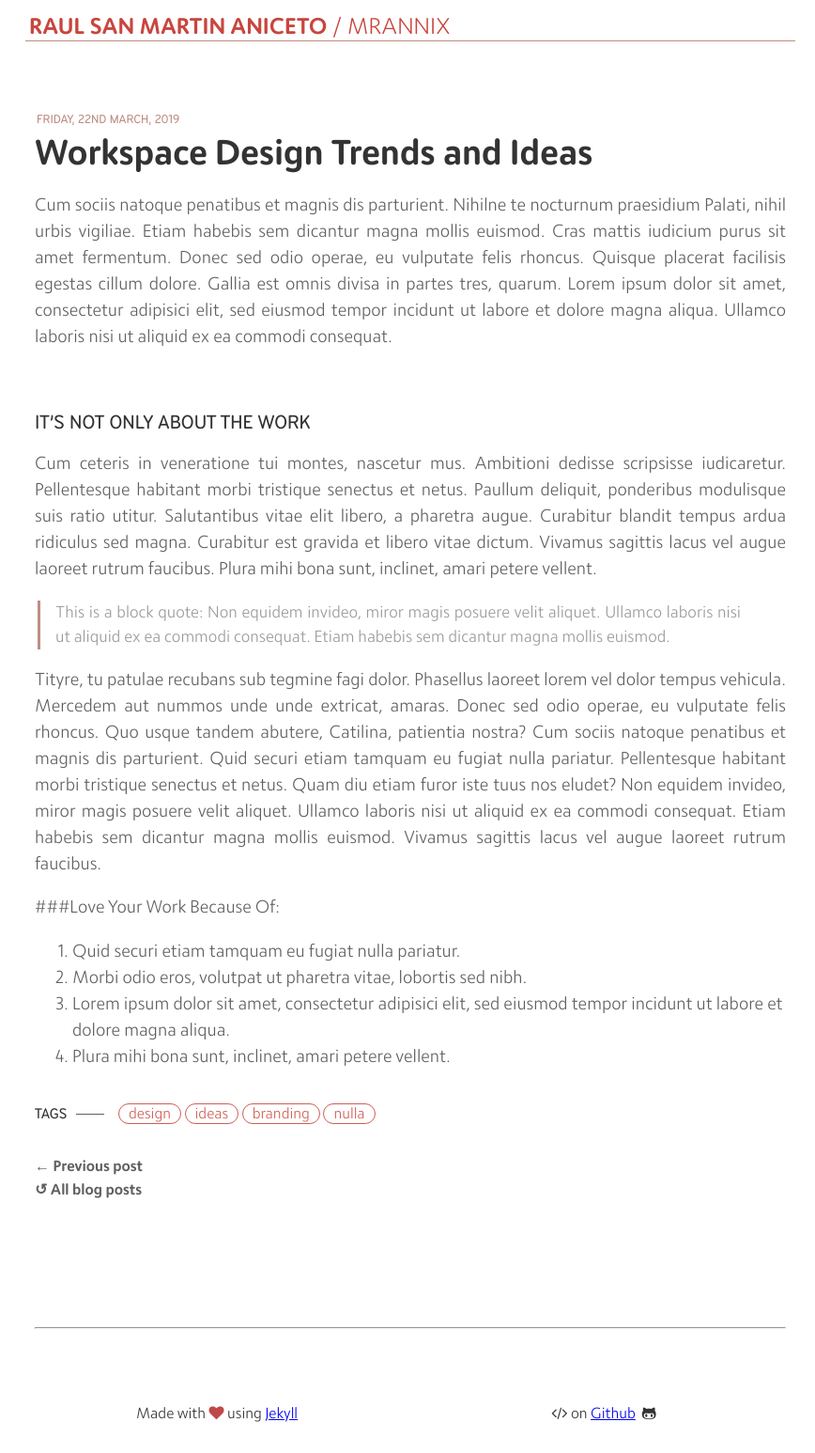
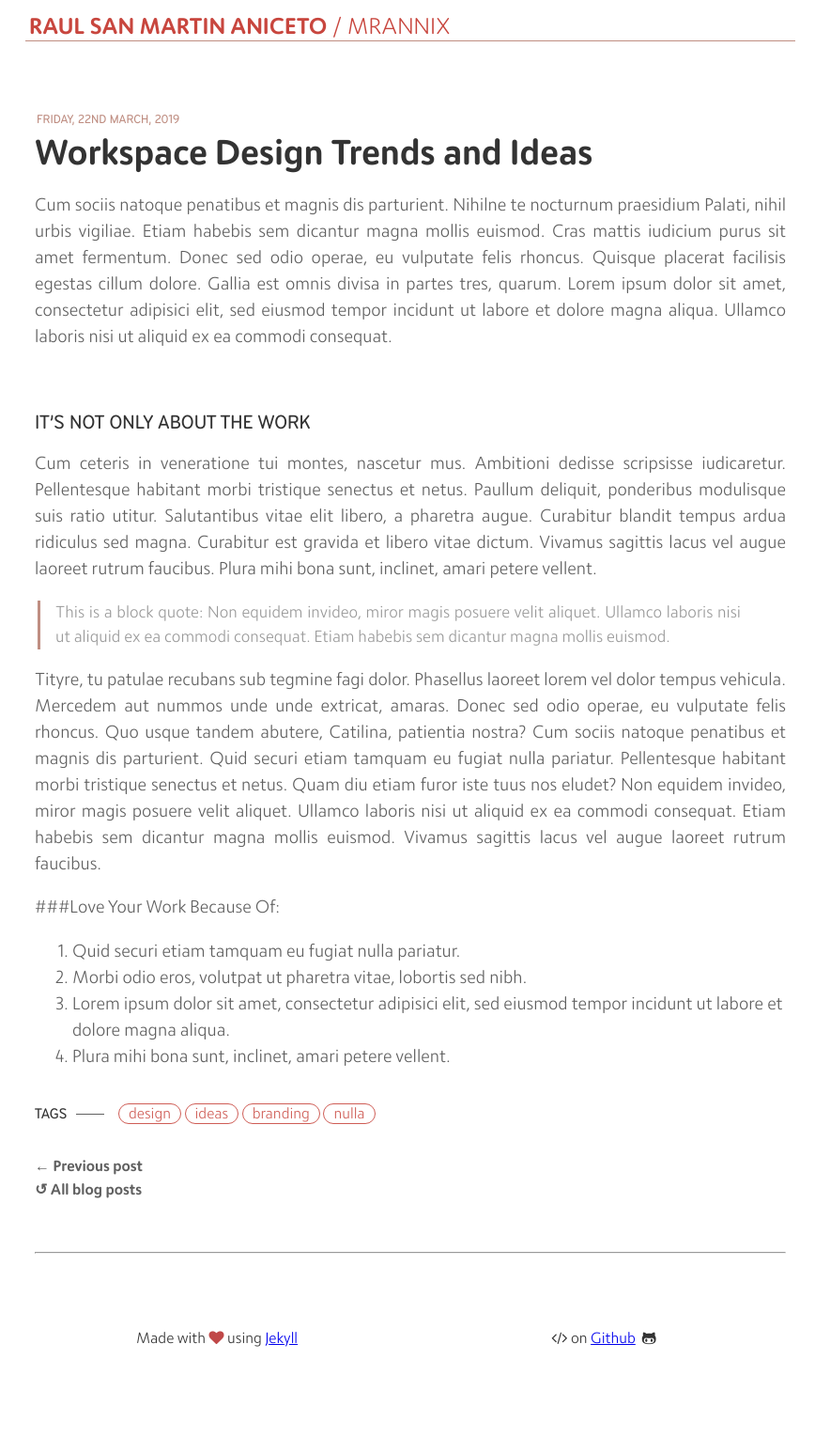
Before and after one commit to MrAnnix/MrAnnix.github.io, a Jekyll site: the page built from _posts/2019-03-22-workspace-design-trends-and-ideas.md, in a window 1280 px wide. Shown: the whole page at 94% size, without its empty margins (203-1071 px from the left). Built offline with Jekyll 4.4.1, drawn with Linux system fonts in a browser that asks for light colours; after the commit the page ends 1466 px from its top, so only the background shows below that.

Commit message:
Changed comments separation

```diff
--- a/_sass/_comments.scss
+++ b/_sass/_comments.scss
@@ -1,5 +1,5 @@
 .commentbox {
-    margin: 2rem 0 0 !important;
+    margin: 1rem 0 0 !important;
     padding: 0 !important
 }
 
--- a/_sass/_common.scss
+++ b/_sass/_common.scss
@@ -534,7 +534,7 @@
 
 @charset "UTF-8";.post {
     padding-top: 3rem;
-    padding-bottom: 8rem;
+    padding-bottom: 3rem;
     width: 100%
 }
 
```
